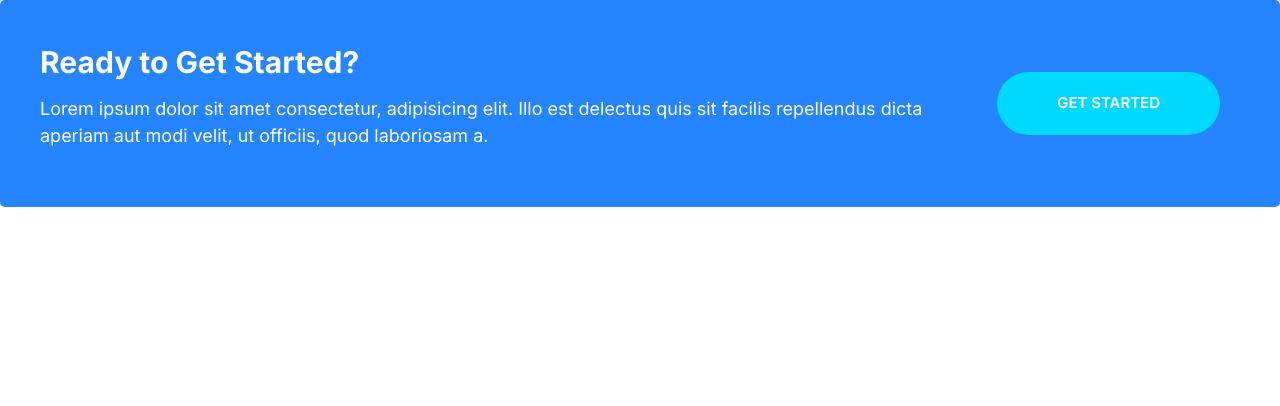
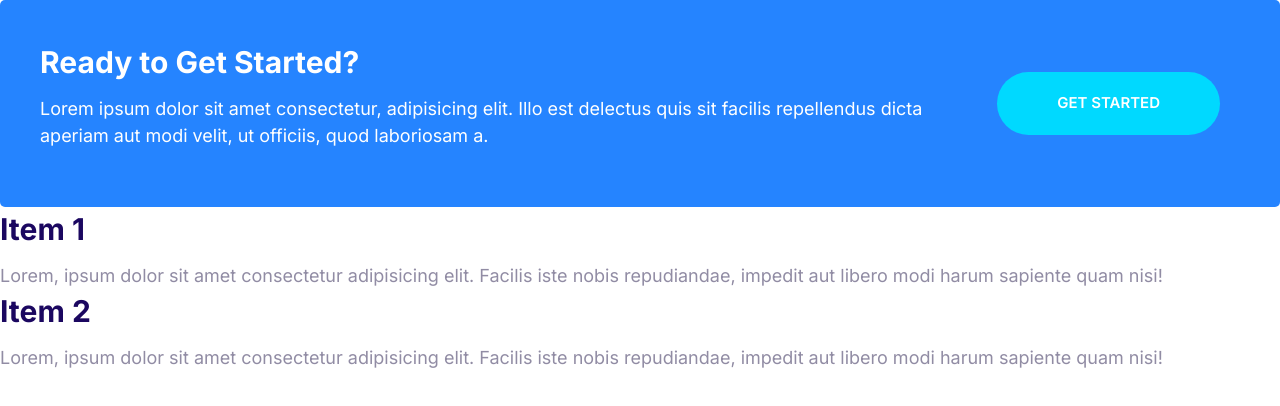
Before and after one commit to reynellb91/moshify, a plain HTML site: page index.html in a window 1280 px wide. Drawn offline with Linux system fonts and the light colour scheme.

Commit message:
Dedines collapsibles.

```diff
--- a/css/styles.css
+++ b/css/styles.css
@@ -543,3 +543,35 @@ a {
     margin: 0 2rem;
   }
 }
+
+/* Collapsible */
+.collapsible__header {
+  display: flex;
+  justify-content: space-between;
+}
+
+.collapsible__heading {
+  margin-top: 0;
+  font-size: 3rem;
+}
+
+.collapsible__chevron {
+  transform: rotate(-90deg);
+  transition: transform 0.3s;
+}
+
+.collapsible__content {
+  max-height: 0;
+  overflow: hidden;
+  opacity: 0;
+  transition: all 0.3s;
+}
+
+.collapsible--expanded .collapsible__chevron {
+  transform: rotate(0);
+}
+
+.collapsible--expanded .collapsible__content {
+  max-height: 100vh;
+  opacity: 1;
+}
--- a/index.html
+++ b/index.html
@@ -26,5 +26,30 @@
         <a href="#" class="btn btn--secondary btn--stretched">Get Started</a>
       </div>
     </div>
+    <div class="collapsible collapsible--expanded">
+      <header class="collapsible__header">
+        <h2 class="collapsible__heading">Item 1</h2>
+        <svg class="icon icon--white collapsible__chevron">
+          <use xlink:href="images/sprite.svg#chevron"></use>
+        </svg>
+      </header>
+      <div class="collapsible__content">
+        Lorem, ipsum dolor sit amet consectetur adipisicing elit. Facilis iste
+        nobis repudiandae, impedit aut libero modi harum sapiente quam nisi!
+      </div>
+    </div>
+    <div class="collapsible collapsible--expanded">
+      <header class="collapsible__header">
+        <h2 class="collapsible__heading">Item 2</h2>
+        <svg class="icon icon--white collapsible__chevron">
+          <use xlink:href="images/sprite.svg#chevron"></use>
+        </svg>
+      </header>
+      <div class="collapsible__content">
+        Lorem, ipsum dolor sit amet consectetur adipisicing elit. Facilis iste
+        nobis repudiandae, impedit aut libero modi harum sapiente quam nisi!
+      </div>
+    </div>
+    <script src="js/main.js"></script>
   </body>
 </html>
--- /dev/null
+++ b/js/main.js
@@ -0,0 +1,6 @@
+const collapsibles = document.querySelectorAll(".collapsible");
+collapsibles.forEach((item) =>
+  item.addEventListener("click", function () {
+    this.classList.toggle("collapsible--expanded");
+  })
+);
```
Also changed, not shown: components/collapsibles.html (added, +24 -0 lines).
